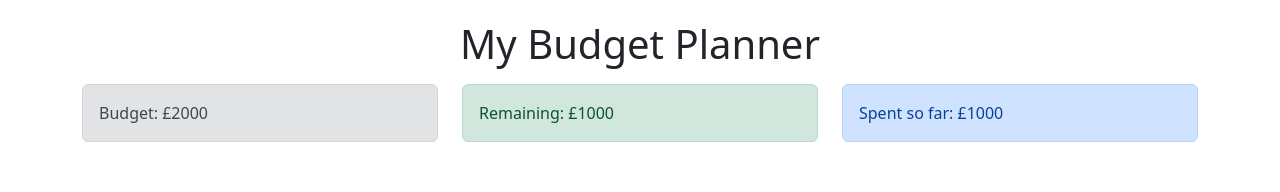
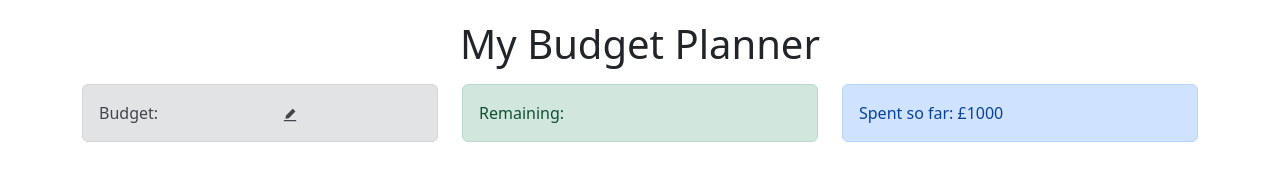
Before and after one commit to soumya-maheshwari/ExpenseTracker, a React (Create React App) app: page / in a window 1280 px wide. Shown: the top 192 px of the page. Built offline with nearby package versions, Linux system fonts and the light colour scheme.

Commit message:
added edit btn in budget component

```diff
--- a/src/App.css
+++ b/src/App.css
@@ -6,3 +6,9 @@
   text-align: center;
   margin-top: 20px;
 }
+
+.edit-icon {
+  cursor: pointer;
+  margin-left: 120px;
+  /* font-size: 30x; */
+}
--- a/src/Components/Budget.js
+++ b/src/Components/Budget.js
@@ -1,9 +1,10 @@
 import React from "react";
-
+import { AiFillEdit } from "react-icons/ai";
 const Budget = () => {
   return (
     <div className="alert alert-secondary">
-      <span>Budget: £2000</span>
+      <span>Budget: </span>
+      <AiFillEdit className="edit-icon" />
     </div>
   );
 };
--- a/src/Components/Remaining.js
+++ b/src/Components/Remaining.js
@@ -3,7 +3,7 @@ import React from "react";
 const Remaining = () => {
   return (
     <div className="alert alert-success">
-      <span>Remaining: £1000</span>
+      <span>Remaining:</span>
     </div>
   );
 };
```
Also changed, not shown: src/Components/ExpenseList.js (deleted).
